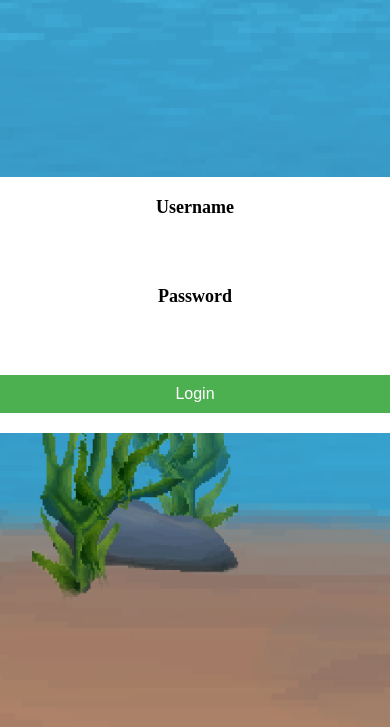
After one commit to xOcarin/WebFishTank, a PHP site: page /loginscreen.html in a window 390 px wide; the page is wider, and only the part inside the window is pictured. The commit adds this page. Shown: the part 117-844 px from the top of that part. Run offline with PHP 8.4, Linux system fonts and the light colour scheme.

Commit message:
added accounts

```diff
--- /dev/null
+++ b/loginscreen.html
@@ -0,0 +1,20 @@
+<!DOCTYPE html>
+<html>
+  <head>
+    <a href="index.html" class= "topbutton"><img src="backbutton.png"></a>
+    <center><img src="logo.gif" class="logo"></center>
+  </head>
+  <link rel="stylesheet" href="style.css">
+  <body>
+    <canvas id="canvas"></canvas>
+    <div class="login-container">
+      <form class="login-form" action="login.php" method="post">
+        <label for="username">Username</label>
+        <input type="text" id="username" name="username">
+        <label for="password">Password</label>
+        <input type="password" id="password" name="password">
+        <button type="submit">Login</button>
+      </form>
+    </div>
+  </body>
+</html>
--- a/style.css
+++ b/style.css
@@ -1,11 +1,13 @@
-
-
-
 body {
   margin: 0;
   padding: 0;
   overflow: hidden;
   background: #F6F7BD;
+  display: grid;
+    grid-template-areas:
+        "header header header"
+        "footer footer footer";
+    grid-template-columns: 20% 60% 20%;
 }
 
 canvas {
@@ -19,11 +21,77 @@ canvas {
   background-size: cover;
 }
 
+
+
+
+
 .logo {
   display: block;
-  margin: 0 auto;
   max-width: 50%;
   height: auto;
-  margin-top: -100px;
+  margin-top: -50px;
   width: 700px;
+  position: fixed;
+  left: 50%;
+  transform: translateX(-50%);
 }
+
+
+
+.topbutton {
+  display: block;
+  max-width: 50%;
+  height: auto;
+  width: 700px;
+  position: fixed;
+  margin-top: -25px;
+}
+
+
+.login-container {
+  position: absolute;
+  top: 50%;
+  left: 50%;
+  transform: translate(-50%, -50%);
+  background-color: white;
+  width: 400px;
+  padding: 20px;
+  border-radius: 10px;
+}
+
+.login-form {
+  display: flex;
+  flex-direction: column;
+  align-items: center;
+}
+
+label {
+  font-size: 18px;
+  font-weight: bold;
+  margin-bottom: 10px;
+}
+
+input {
+  padding: 10px;
+  font-size: 16px;
+  border-radius: 5px;
+  border: none;
+  margin-bottom: 20px;
+  width: 100%;
+  box-sizing: border-box;
+}
+
+button {
+  padding: 10px;
+  font-size: 16px;
+  border-radius: 5px;
+  border: none;
+  background-color: #4CAF50;
+  color: white;
+  width: 100%;
+  cursor: pointer;
+}
+
+button:hover {
+  background-color: #3e8e41;
+}
```
Also changed, not shown: index.html (added, +13 -0 lines), login.php (added, +45 -0 lines), script.js (+34 -11 lines), simplehtmlgame.html (deleted, +0 -11 lines), backbutton.png (added), logbutton.png (added).
